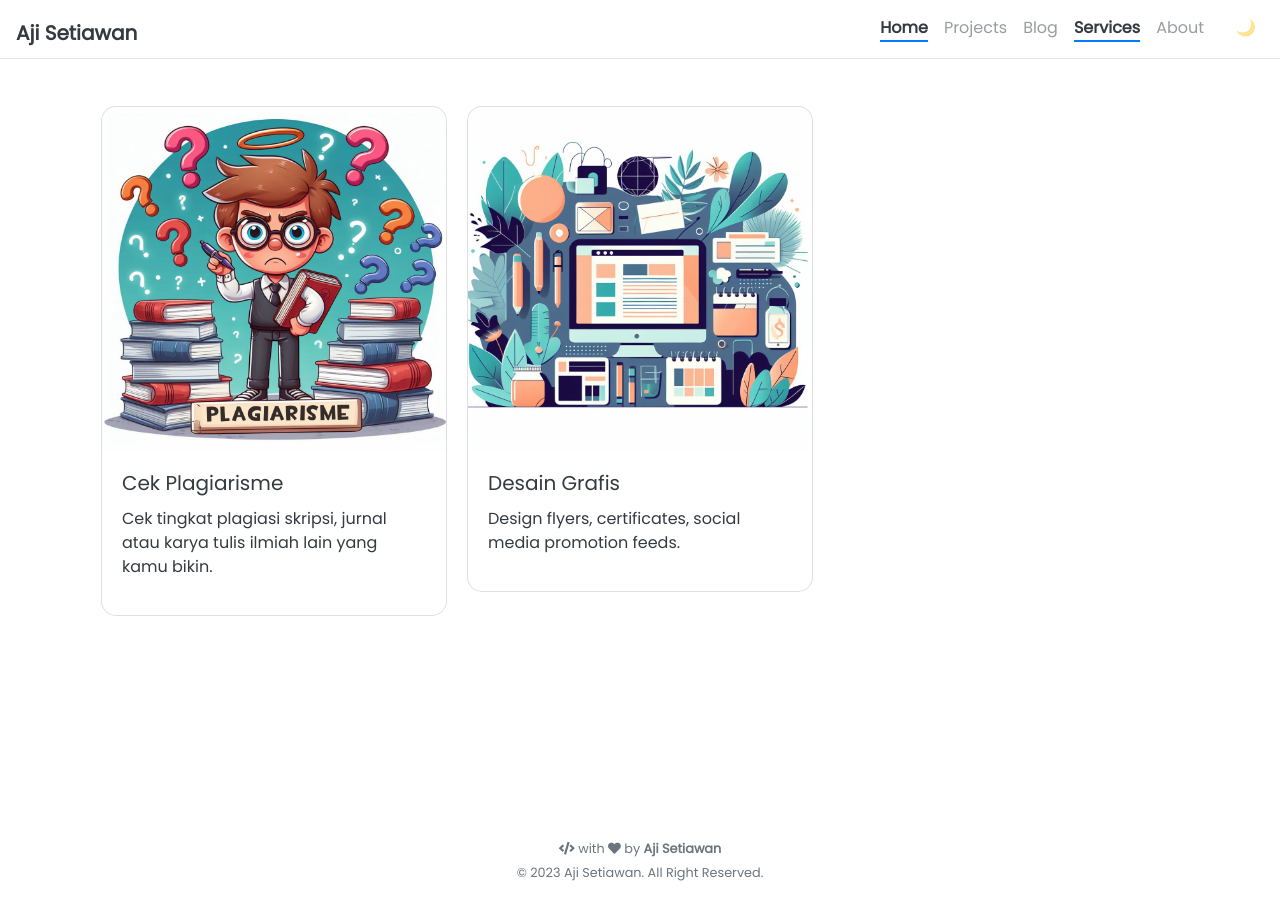
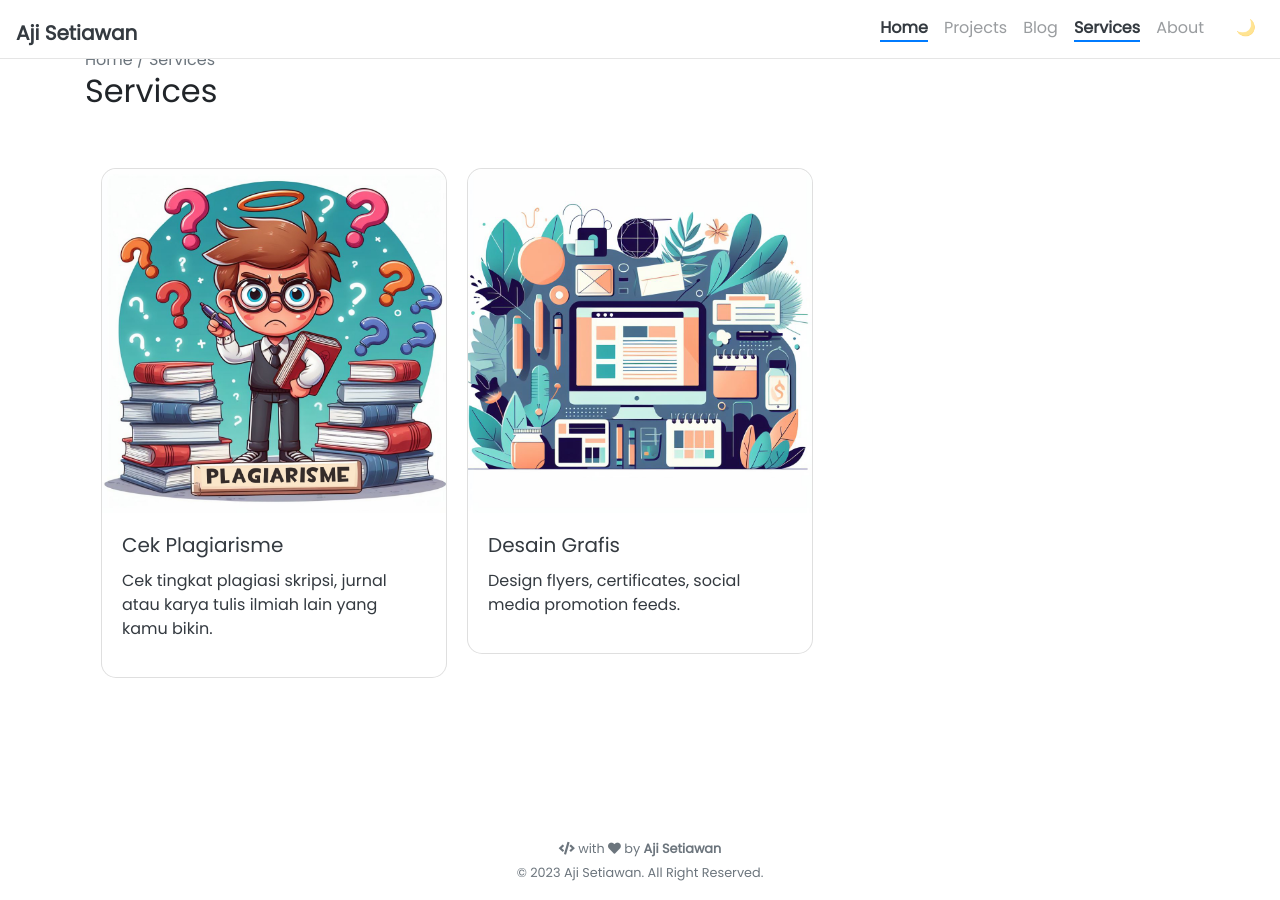
Before and after one commit to ajisetiawan716/ajisetiawan716.github.io, a Jekyll site: the page built from pages/service.html, in a window 1280 px wide. Built offline with Jekyll 4.4.1, drawn with Linux system fonts in a browser that asks for light colours; nearby versions of some CDN libraries.

Commit message:
Update index.html

```diff
--- a/_includes/service/index.html
+++ b/_includes/service/index.html
@@ -1,3 +1,5 @@
+{% include breadcrumbs.html %}
+<h2>{{ page.title }}</h2>
 <div class="card-columns m-3 mt-5">
 
   <!-- Local services -->
```
